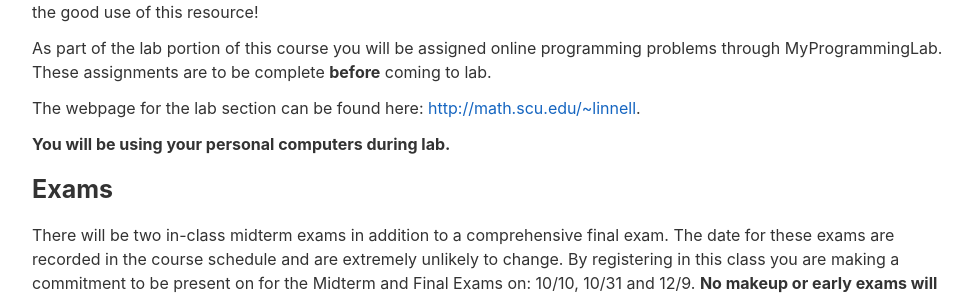
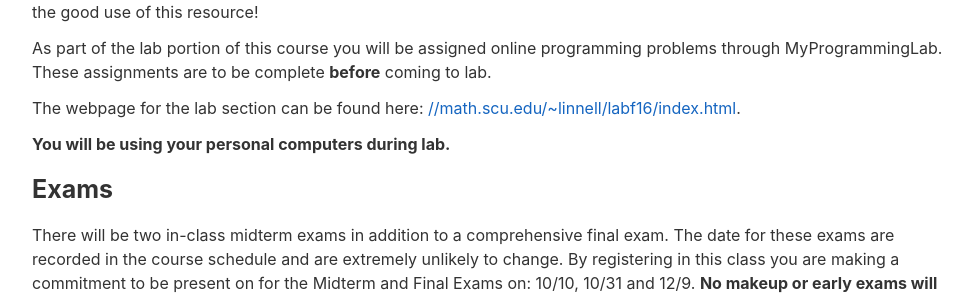
Before and after one commit to jacksonjw12/mbannister.github.io, a Jekyll site: the page built from _teaching/10-f16/index.md, in a window 1280 px wide and 900 px high, scrolled down 2698 px. Shown: the part 162-457 px from the top of the window, without its empty margins (152-1127 px from the left). Built offline with Jekyll 4.4.1, drawn with Linux system fonts in a browser that asks for light colours.

Commit message:
Update link to lab section

```diff
--- a/_teaching/10-f16/index.md
+++ b/_teaching/10-f16/index.md
@@ -99,7 +99,7 @@ In the lab for this course you will work on small programming assignments, which
 
 As part of the lab portion of this course you will be assigned online programming problems through MyProgrammingLab. These assignments are to be complete __before__ coming to lab.
 
-The webpage for the lab section can be found here: [http://math.scu.edu/~linnell](http://math.scu.edu/~linnell).
+The webpage for the lab section can be found here: [//math.scu.edu/~linnell/labf16/index.html](http://math.scu.edu/~linnell).
 
 __You will be using your personal computers during lab.__
 
```
